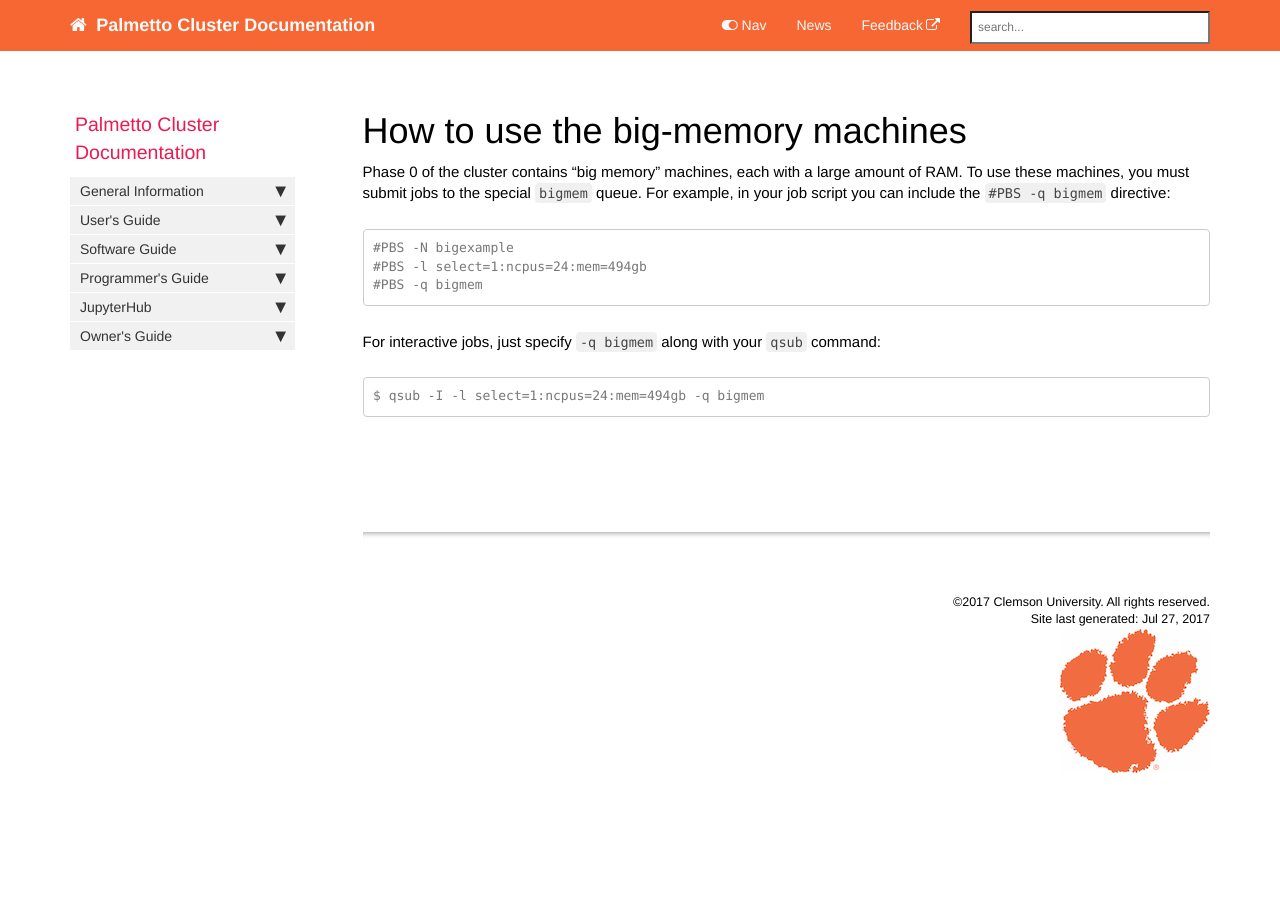
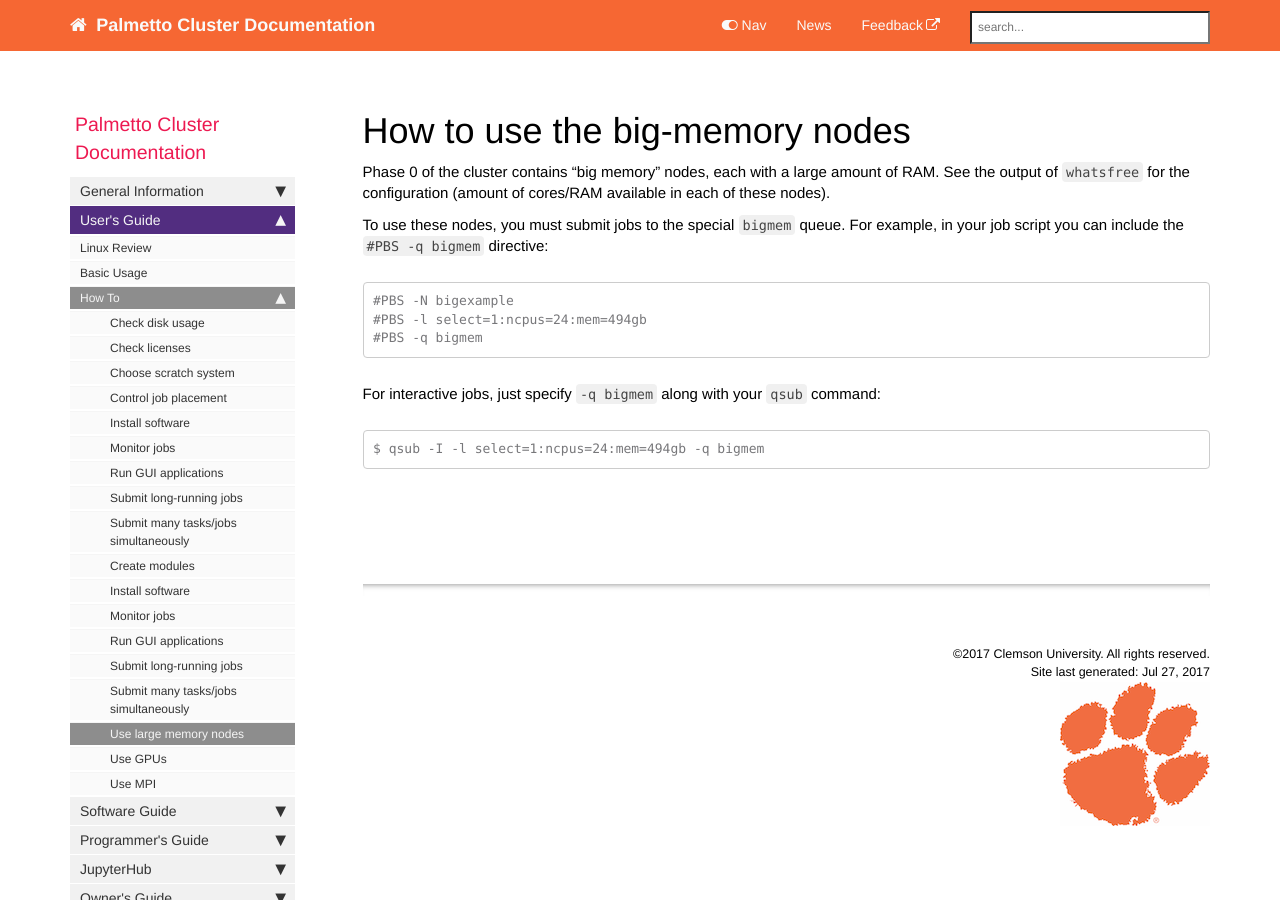
Before and after one commit to clemsonciti/palmetto-documentation, a Jekyll site: the page built from pages/documentation/howtos/userguide_howto_use_bigmem_nodes.md, in a window 1280 px wide. Built offline with Jekyll 4.4.1, drawn with Linux system fonts in a browser that asks for light colours; nearby versions of some CDN libraries; comment, search, counter and statistics services are not loaded.

Commit message:
Add bigmem nodes to sidebar

```diff
--- a/_data/sidebars/documentation_sidebar.yml
+++ b/_data/sidebars/documentation_sidebar.yml
@@ -109,6 +109,10 @@
 
         - title: Submit many tasks/jobs simultaneously
           url: /userguide_howto_run_many_tasks.html
+          output: web, pdf
+
+        - title: Use large memory nodes
+          url: /userguide_howto_use_bigmem_nodes.html
           output: web, pdf
 
         - title: Use GPUs
--- a/pages/documentation/howtos/userguide_howto_use_bigmem_machines.md
+++ b/pages/documentation/howtos/userguide_howto_use_bigmem_nodes.md
@@ -1,13 +1,16 @@
 ---
-title: How to use the big-memory machines
+title: How to use the big-memory nodes
 keywords: [memory,bigmem]
 sidebar: documentation_sidebar
-permalink: userguide_howto_use_bigmem_machines.html
+permalink: userguide_howto_use_bigmem_nodes.html
 ---
 
 Phase 0 of the cluster contains
-"big memory" machines, each with a large amount of RAM.
-To use these machines, you must submit jobs to the
+"big memory" nodes, each with a large amount of RAM.
+See the output of `whatsfree` for the configuration
+(amount of cores/RAM available in each of these nodes).
+
+To use these nodes, you must submit jobs to the
 special `bigmem` queue.
 For example, in your job script you can include the
 `#PBS -q bigmem` directive:
```
